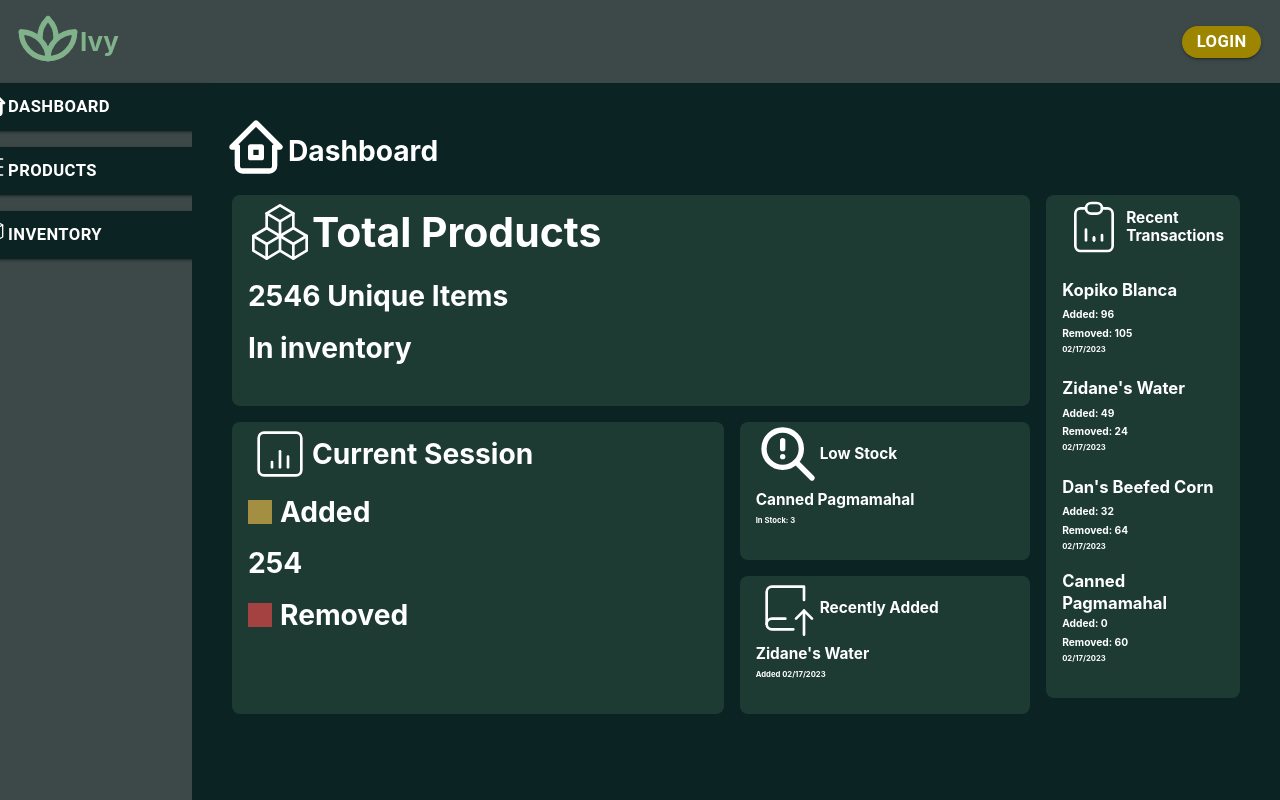
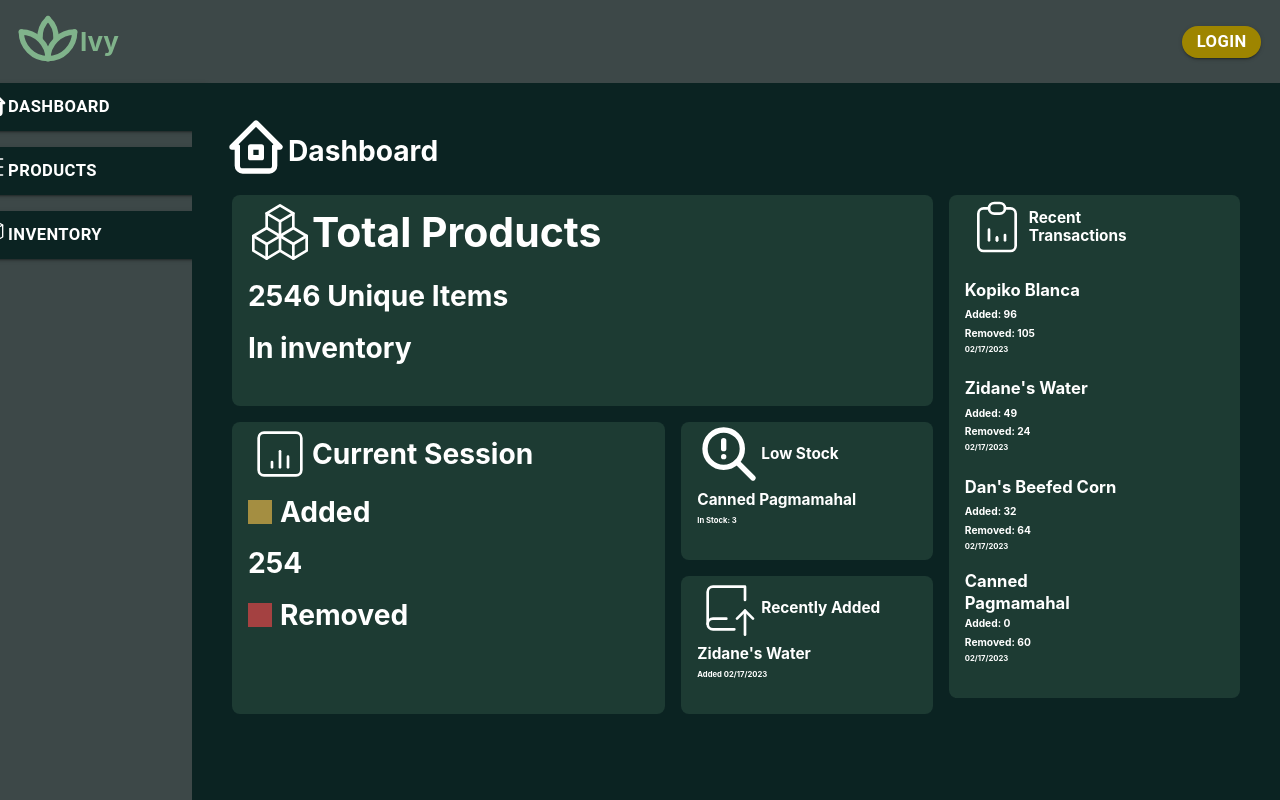
Before and after one commit to lemeow125/Ivy-Frontend, a React (Create React App) app: page / in a window 1280 px wide. Built offline with nearby package versions, Linux system fonts and the light colour scheme.

Commit message:
Made recent transactions widget bigger to support longer product names

```diff
--- a/src/routes/Dashboard/Dashboard.tsx
+++ b/src/routes/Dashboard/Dashboard.tsx
@@ -17,7 +17,7 @@ export default function Dashboard() {
         <h1 style={styles.text_large}>Dashboard</h1>
       </div>
       <div style={{ display: "flex", flexDirection: "row" }}>
-        <div style={{ flex: 8 }}>
+        <div style={{ flex: 7 }}>
           <div style={styles.flex_column}>
             <div style={{ ...styles.widget, ...{ flex: 5 } }}>
               <div style={styles.content_row}>
@@ -64,7 +64,7 @@ export default function Dashboard() {
             </div>
           </div>
         </div>
-        <div style={{ flex: 2 }}>
+        <div style={{ flex: 3 }}>
           <div style={styles.widget}>
             <div style={styles.content_row}>
               <LogsIcon size={8} color="white" />
```
